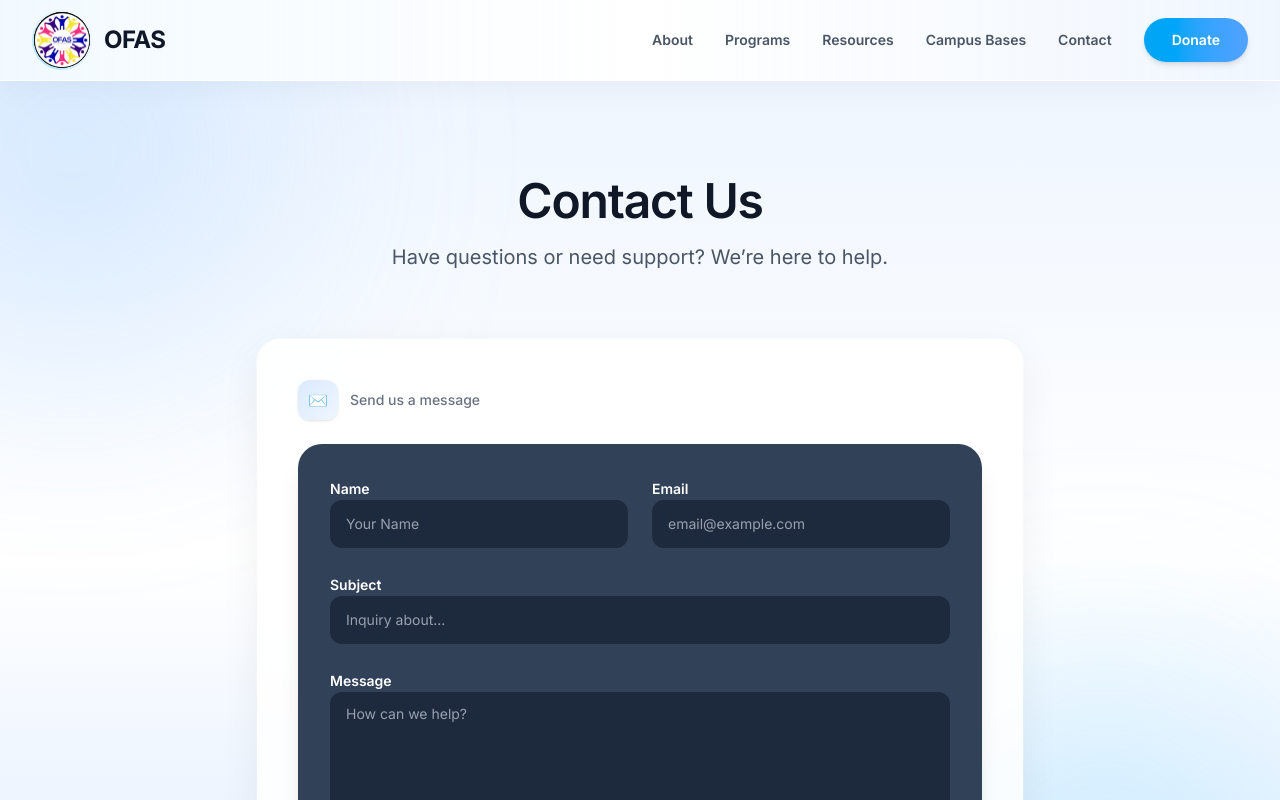
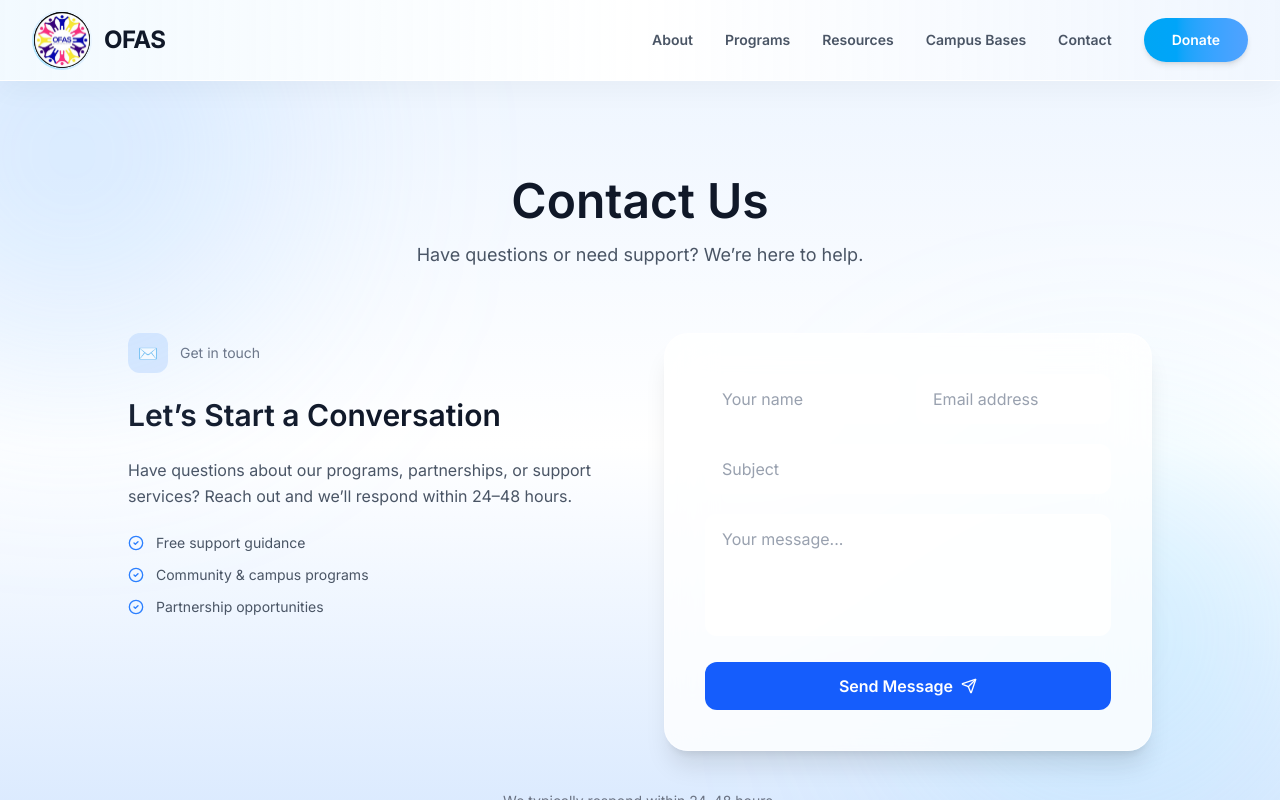
Before and after one commit to SewejeJoshua/ofas, a Next.js app: page /contact in a window 1280 px wide. Shown: the top 800 px of the page. Built offline with nearby package versions, Linux system fonts and the light colour scheme.

Commit message:
updated ui

```diff
--- a/app/contact/page.tsx
+++ b/app/contact/page.tsx
@@ -1,14 +1,47 @@
 "use client";
 
 import { Container } from "@/components/ui/container";
-import { ContactForm } from "@/components/forms/contact-form";
-import { motion } from "framer-motion";
+import { motion, AnimatePresence } from "framer-motion";
+import { useState, FormEvent } from "react";
+import { Send, CheckCircle2 } from "lucide-react";
 
 export function ContactPage() {
+  const [submitted, setSubmitted] = useState(false);
+
+  const [name, setName] = useState("");
+  const [email, setEmail] = useState("");
+  const [subject, setSubject] = useState("");
+  const [message, setMessage] = useState("");
+
+  const handleSubmit = async (e: FormEvent) => {
+    e.preventDefault();
+    setSubmitted(true);
+
+    const formData = new FormData();
+    formData.append("name", name);
+    formData.append("email", email);
+    formData.append("subject", subject);
+    formData.append("message", message);
+
+    try {
+      await fetch(`/api/contact`, {
+        method: "POST",
+        body: formData,
+      });
+    } catch (err) {
+      console.error(err);
+    }
+  };
+
+  const inputClasses =
+    "w-full px-4 py-3 rounded-xl bg-white/80 dark:bg-white/5 border border-white/40 dark:border-white/10 text-gray-900 dark:text-white placeholder:text-gray-400 focus:outline-none focus:ring-2 focus:ring-blue-500 transition";
+
   return (
-    <section id="contact" className="scroll-mt-24 relative overflow-hidden">
-
-      {/* 🌈 CINEMATIC BACKGROUND */}
+    <section
+      id="contact"
+      className="scroll-mt-24 relative overflow-hidden"
+    >
+      {/* 🌈 BACKGROUND */}
       <div className="absolute inset-0 -z-10 bg-gradient-to-b from-blue-50 via-white to-blue-100 dark:from-gray-950 dark:via-gray-900 dark:to-gray-950" />
 
       {/* ✨ GLOW ORBS */}
@@ -24,55 +57,148 @@ export function ContactPage() {
           viewport={{ once: true }}
           className="text-center pt-16 sm:pt-24 mb-16"
         >
-          <h1 className="text-4xl sm:text-5xl font-semibold tracking-tight text-gray-900 dark:text-white">
+          <h1 className="text-4xl sm:text-5xl font-semibold text-gray-900 dark:text-white">
             Contact Us
           </h1>
 
-          <p className="mt-4 max-w-2xl mx-auto text-lg sm:text-xl text-gray-600 dark:text-gray-300 leading-relaxed">
+          <p className="mt-4 max-w-2xl mx-auto text-lg text-gray-600 dark:text-gray-300">
             Have questions or need support? We’re here to help.
           </p>
         </motion.div>
 
-        {/* 📩 FORM CONTAINER */}
+        {/* 🔥 TWO COLUMN LAYOUT */}
+        <div className="grid lg:grid-cols-2 gap-12 max-w-5xl mx-auto">
+
+          {/* LEFT SIDE (INFO) */}
           <motion.div
-          initial={{ opacity: 0, scale: 0.96 }}
-          whileInView={{ opacity: 1, scale: 1 }}
+            initial={{ opacity: 0, x: -40 }}
+            whileInView={{ opacity: 1, x: 0 }}
             transition={{ duration: 0.6 }}
             viewport={{ once: true }}
-          className="max-w-3xl mx-auto"
+            className="space-y-6"
           >
-          <div className="relative rounded-3xl p-[1px] bg-gradient-to-b from-white/60 to-white/0 dark:from-white/10 dark:to-transparent">
-
-            {/* GLASS WRAPPER */}
-            <div className="rounded-3xl bg-white/80 dark:bg-white/5 backdrop-blur-xl border border-white/40 dark:border-white/10 p-6 sm:p-10 shadow-[0_10px_40px_rgba(0,0,0,0.06)]">
-
-              {/* OPTIONAL TOP LABEL */}
-              <div className="mb-6 flex items-center gap-3">
-                <div className="h-10 w-10 rounded-xl bg-gradient-to-br from-blue-100 to-blue-50 flex items-center justify-center text-blue-600 shadow-sm">
+            <div className="flex items-center gap-3">
+              <div className="h-10 w-10 rounded-xl bg-blue-100 flex items-center justify-center text-blue-600">
                 ✉️
               </div>
-                <p className="text-sm font-medium text-gray-500 dark:text-gray-400">
-                  Send us a message
+              <p className="text-sm text-gray-500 dark:text-gray-400">
+                Get in touch
               </p>
             </div>
 
-              {/* FORM */}
-              <ContactForm />
+            <h2 className="text-3xl font-semibold text-gray-900 dark:text-white">
+              Let’s Start a Conversation
+            </h2>
 
+            <p className="text-gray-600 dark:text-gray-300 leading-relaxed">
+              Have questions about our programs, partnerships, or support services?
+              Reach out and we’ll respond within 24–48 hours.
+            </p>
+
+            <div className="space-y-3">
+              {[
+                "Free support guidance",
+                "Community & campus programs",
+                "Partnership opportunities",
+              ].map((item) => (
+                <div key={item} className="flex items-center gap-3">
+                  <CheckCircle2
+                    size={16}
+                    className="text-blue-500"
+                  />
+                  <span className="text-sm text-gray-600 dark:text-gray-300">
+                    {item}
+                  </span>
                 </div>
+              ))}
             </div>
           </motion.div>
 
-        {/* ✨ FOOT NOTE (SUBTLE TRUST ELEMENT) */}
-        <motion.p
-          initial={{ opacity: 0, y: 20 }}
-          whileInView={{ opacity: 1, y: 0 }}
-          transition={{ duration: 0.6, delay: 0.1 }}
+          {/* RIGHT SIDE (FORM) */}
+          <motion.div
+            initial={{ opacity: 0, x: 40 }}
+            whileInView={{ opacity: 1, x: 0 }}
+            transition={{ duration: 0.6 }}
             viewport={{ once: true }}
-          className="mt-10 text-center text-sm text-gray-500 dark:text-gray-400"
           >
+            <AnimatePresence mode="wait">
+              {submitted ? (
+                <motion.div
+                  key="success"
+                  initial={{ opacity: 0, scale: 0.95 }}
+                  animate={{ opacity: 1, scale: 1 }}
+                  className="rounded-3xl bg-white/80 dark:bg-white/5 backdrop-blur-xl border border-white/40 dark:border-white/10 p-10 text-center shadow-xl"
+                >
+                  <div className="w-16 h-16 rounded-full bg-blue-100 flex items-center justify-center mx-auto mb-6">
+                    <CheckCircle2 size={28} className="text-blue-600" />
+                  </div>
+
+                  <h3 className="text-xl font-semibold text-gray-900 dark:text-white">
+                    Message Sent
+                  </h3>
+
+                  <p className="text-gray-600 dark:text-gray-300 mt-2">
+                    We'll get back to you within 24–48 hours.
+                  </p>
+                </motion.div>
+              ) : (
+                <motion.form
+                  key="form"
+                  onSubmit={handleSubmit}
+                  className="rounded-3xl bg-white/80 dark:bg-white/5 backdrop-blur-xl border border-white/40 dark:border-white/10 p-6 sm:p-10 space-y-5 shadow-xl"
+                >
+                  <div className="grid sm:grid-cols-2 gap-4">
+                    <input
+                      required
+                      placeholder="Your name"
+                      className={inputClasses}
+                      value={name}
+                      onChange={(e) => setName(e.target.value)}
+                    />
+
+                    <input
+                      type="email"
+                      required
+                      placeholder="Email address"
+                      className={inputClasses}
+                      value={email}
+                      onChange={(e) => setEmail(e.target.value)}
+                    />
+                  </div>
+
+                  <input
+                    required
+                    placeholder="Subject"
+                    className={inputClasses}
+                    value={subject}
+                    onChange={(e) => setSubject(e.target.value)}
+                  />
+
+                  <textarea
+                    required
+                    rows={4}
+                    placeholder="Your message..."
+                    className={`${inputClasses} resize-none`}
+                    value={message}
+                    onChange={(e) => setMessage(e.target.value)}
+                  />
+
+                  <button
+                    type="submit"
+                    className="w-full h-12 rounded-xl bg-blue-600 text-white font-semibold flex items-center justify-center gap-2 hover:bg-blue-500 transition"
+                  >
+                    Send Message <Send size={16} />
+                  </button>
+                </motion.form>
+              )}
+            </AnimatePresence>
+          </motion.div>
+        </div>
+
+        {/* FOOT NOTE */}
+        <p className="mt-10 text-center text-sm text-gray-500 dark:text-gray-400">
           We typically respond within 24–48 hours.
-        </motion.p>
+        </p>
       </Container>
     </section>
   );
--- a/app/donate/page.tsx
+++ b/app/donate/page.tsx
@@ -2,10 +2,10 @@
 
 import { Container } from "@/components/ui/container";
 import { Button } from "@/components/ui/button";
-import { CreditCard, Heart } from "lucide-react";
+import { CreditCard, Heart, X } from "lucide-react"; // 👈 added X
 import { useState } from "react";
 
-export default function DonatePage() {
+export default function DonatePage({ onClose }: { onClose?: () => void }) {
   const [amount, setAmount] = useState("50");
   const [customAmount, setCustomAmount] = useState("");
   const [isSubmitting, setIsSubmitting] = useState(false);
@@ -28,7 +28,17 @@ export default function DonatePage() {
 
   if (isSuccess) {
     return (
-      <div className="bg-gray-50 py-16 sm:py-24">
+      <div className="bg-gray-50 py-16 sm:py-24 relative">
+        {/* ❌ CLOSE BUTTON (modal only) */}
+        {onClose && (
+          <button
+            onClick={onClose}
+            className="absolute top-6 right-6 p-2 rounded-full hover:bg-gray-200 transition"
+          >
+            <X className="w-5 h-5" />
+          </button>
+        )}
+
         <Container>
           <div className="max-w-xl mx-auto bg-white rounded-3xl p-10 text-center shadow-xl">
             <div className="text-4xl mb-3">💙</div>
@@ -57,7 +67,17 @@ export default function DonatePage() {
   }
 
   return (
-    <div className="bg-gray-50 py-16 sm:py-24">
+    <div className="bg-gray-50 py-16 sm:py-24 relative">
+      {/* ❌ CLOSE BUTTON (modal only) */}
+      {onClose && (
+        <button
+          onClick={onClose}
+          className="absolute top-6 right-6 p-2 rounded-full hover:bg-gray-200 transition"
+        >
+          <X className="w-5 h-5" />
+        </button>
+      )}
+
       <Container>
         {/* HEADER */}
         <div className="text-center mb-16">
```
Also changed, not shown: components/forms/campus-rep-form.tsx (+25 -3 lines), components/home/hero-section.tsx (+29 -18 lines). Lines whose indentation alone changed are shown as unchanged.
